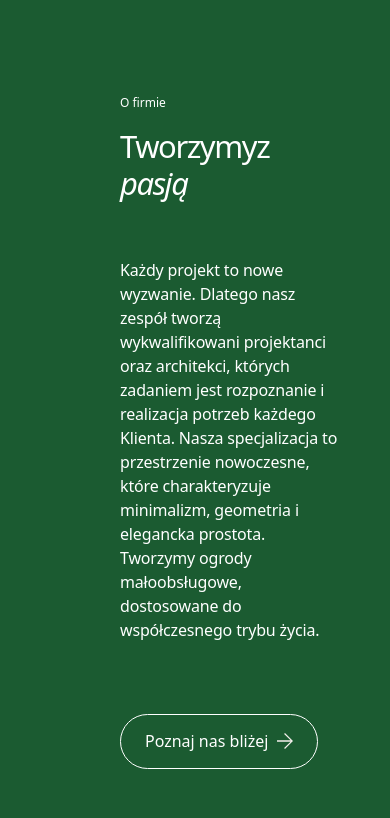
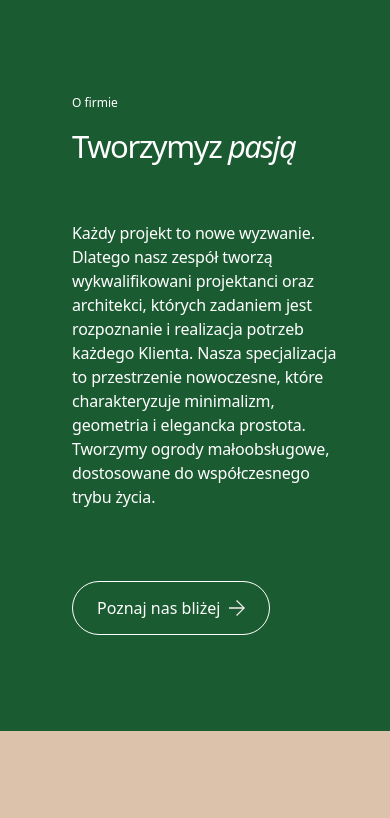
Before and after one commit to mikoslaf/giarddesign, a plain HTML site: page index.html in a window 390 px wide. Shown: the part 3546-4364 px from the top of the page. Drawn offline with Linux system fonts and the light colour scheme.

Commit message:
fixed mobile version

```diff
--- a/index.html
+++ b/index.html
@@ -381,7 +381,7 @@
           class="col-lg-6 d-flex align-items-center pe-6 ps-4 py-5"
           style="color: white"
         >
-          <div class="fade-e m-5 ps-5 me-lg-0">
+          <div class="fade-e m-5 ps-lg-5 me-lg-0">
             <p class="mb-3 small-text">O firmie</p>
             <h4 class="display-5 fw-medium lt">
               Tworzymy<br class="d-none d-sm-block" />z <i>pasją</i>
```
